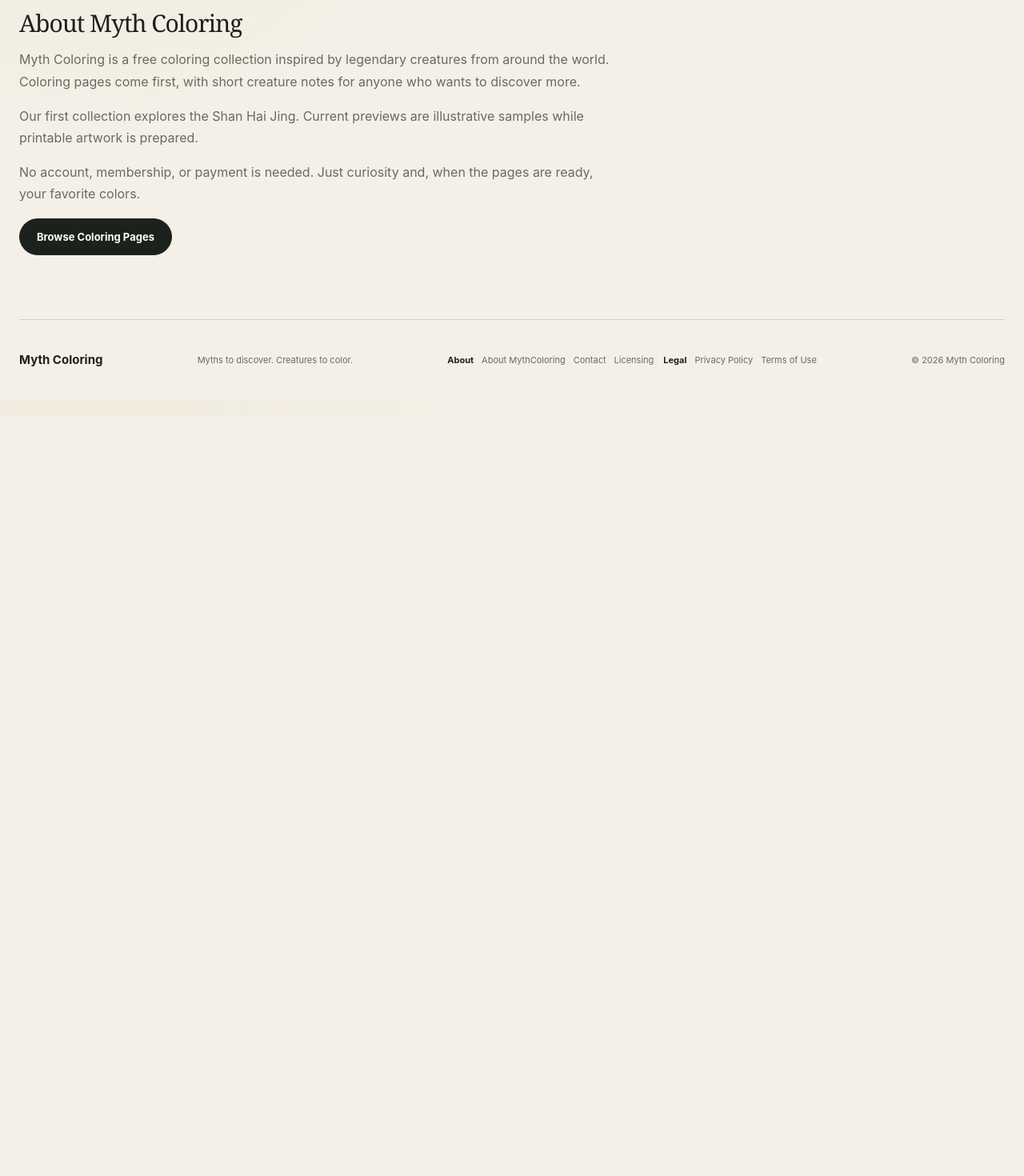
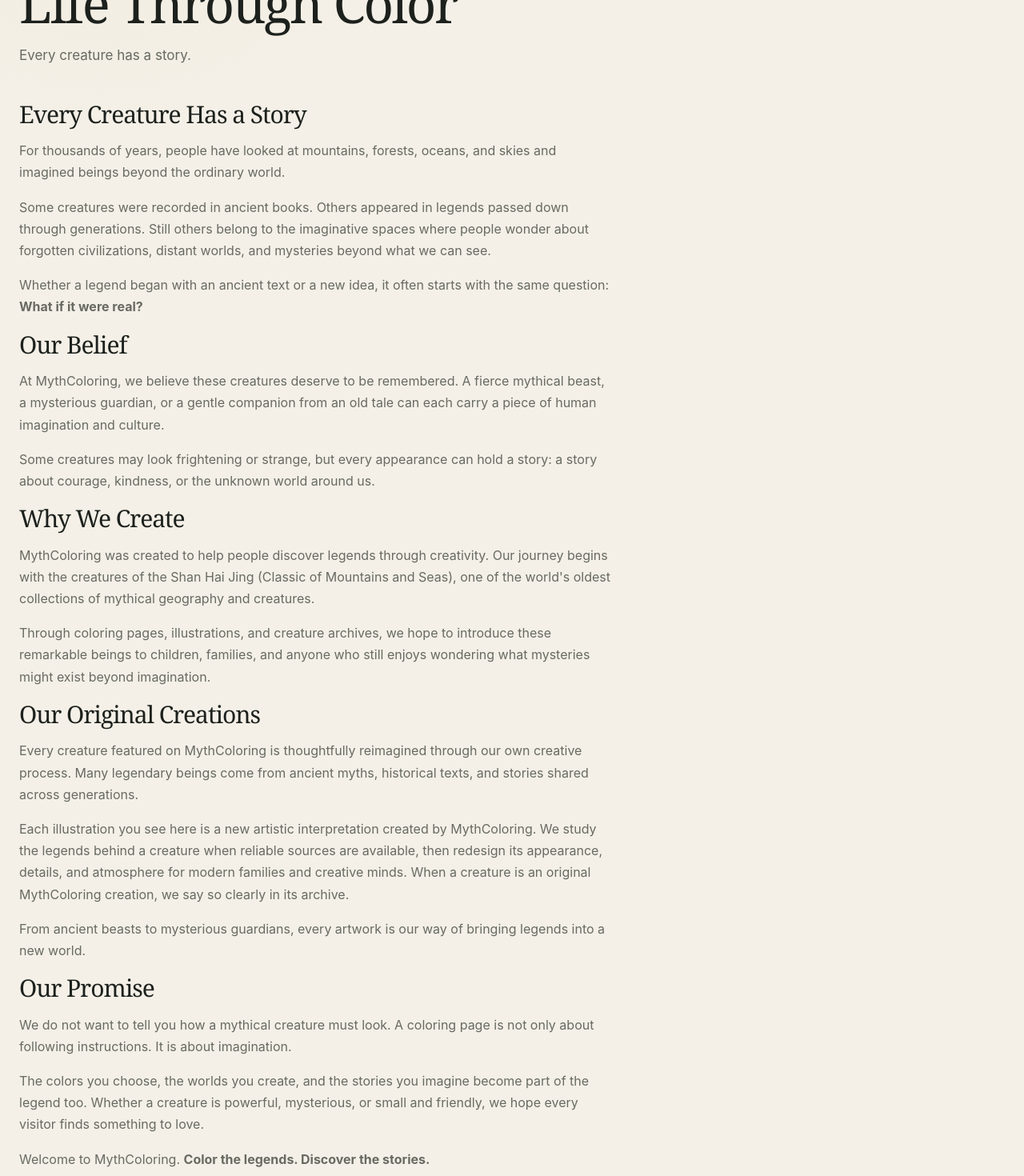
Before and after one commit to rakezhou2020/mythcoloring, a Next.js app: page /about in a window 1280 px wide. Shown: the part 280-1750 px from the top of the page at 80% size. Before the commit the page ends 800 px from the top, so only its background shows below. Built offline with nearby package versions, Linux system fonts and the light colour scheme.

Commit message:
Rewrite MythColoring about page

```diff
--- a/app/about/page.tsx
+++ b/app/about/page.tsx
@@ -1,31 +1,91 @@
 import Link from "next/link";
 import { pageMetadata } from "../../lib/seo";
 export const metadata = pageMetadata(
-  "About Myth Coloring",
-  "Myth Coloring brings legendary creatures to life through free coloring pages and short stories.",
+  "About MythColoring",
+  "Learn how MythColoring brings legendary creatures to life through original artwork, free coloring pages, and stories.",
   "/about/",
 );
 export default function Page() {
   return (
     <div className="wrap page-content">
       <header className="page-heading">
-        <p className="eyebrow">A little curiosity. A little color.</p>
-        <h1>Every creature has a story.</h1>
+        <p className="eyebrow">About MythColoring</p>
+        <h1>Where Legends Come to Life Through Color</h1>
+        <p>Every creature has a story.</p>
       </header>
       <div className="prose">
-        <h2>About Myth Coloring</h2>
+        <h2>Every Creature Has a Story</h2>
         <p>
-          Myth Coloring is a free coloring collection inspired by legendary
-          creatures from around the world. Coloring pages come first, with short
-          creature notes for anyone who wants to discover more.
+          For thousands of years, people have looked at mountains, forests,
+          oceans, and skies and imagined beings beyond the ordinary world.
         </p>
         <p>
-          Our first collection explores the Shan Hai Jing. Current previews are
-          illustrative samples while printable artwork is prepared.
+          Some creatures were recorded in ancient books. Others appeared in
+          legends passed down through generations. Still others belong to the
+          imaginative spaces where people wonder about forgotten civilizations,
+          distant worlds, and mysteries beyond what we can see.
         </p>
         <p>
-          No account, membership, or payment is needed. Just curiosity and, when
-          the pages are ready, your favorite colors.
+          Whether a legend began with an ancient text or a new idea, it often
+          starts with the same question: <strong>What if it were real?</strong>
+        </p>
+
+        <h2>Our Belief</h2>
+        <p>
+          At MythColoring, we believe these creatures deserve to be remembered.
+          A fierce mythical beast, a mysterious guardian, or a gentle companion
+          from an old tale can each carry a piece of human imagination and culture.
+        </p>
+        <p>
+          Some creatures may look frightening or strange, but every appearance
+          can hold a story: a story about courage, kindness, or the unknown world
+          around us.
+        </p>
+
+        <h2>Why We Create</h2>
+        <p>
+          MythColoring was created to help people discover legends through
+          creativity. Our journey begins with the creatures of the Shan Hai Jing
+          (Classic of Mountains and Seas), one of the world&apos;s oldest collections
+          of mythical geography and creatures.
+        </p>
+        <p>
+          Through coloring pages, illustrations, and creature archives, we hope
+          to introduce these remarkable beings to children, families, and anyone
+          who still enjoys wondering what mysteries might exist beyond imagination.
+        </p>
+
+        <h2>Our Original Creations</h2>
+        <p>
+          Every creature featured on MythColoring is thoughtfully reimagined
+          through our own creative process. Many legendary beings come from
+          ancient myths, historical texts, and stories shared across generations.
+        </p>
+        <p>
+          Each illustration you see here is a new artistic interpretation created
+          by MythColoring. We study the legends behind a creature when reliable
+          sources are available, then redesign its appearance, details, and
+          atmosphere for modern families and creative minds. When a creature is an
+          original MythColoring creation, we say so clearly in its archive.
+        </p>
+        <p>
+          From ancient beasts to mysterious guardians, every artwork is our way
+          of bringing legends into a new world.
+        </p>
+
+        <h2>Our Promise</h2>
+        <p>
+          We do not want to tell you how a mythical creature must look. A coloring
+          page is not only about following instructions. It is about imagination.
+        </p>
+        <p>
+          The colors you choose, the worlds you create, and the stories you
+          imagine become part of the legend too. Whether a creature is powerful,
+          mysterious, or small and friendly, we hope every visitor finds something
+          to love.
+        </p>
+        <p>
+          Welcome to MythColoring. <strong>Color the legends. Discover the stories.</strong>
         </p>
         <Link className="button primary" href="/coloring-pages/">
           Browse Coloring Pages
```
